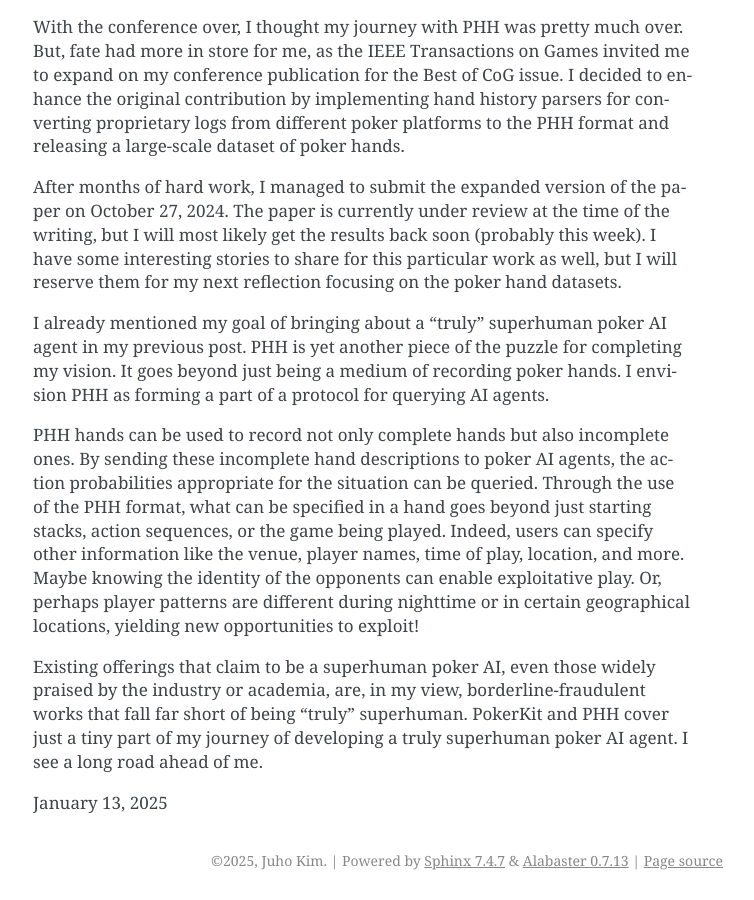
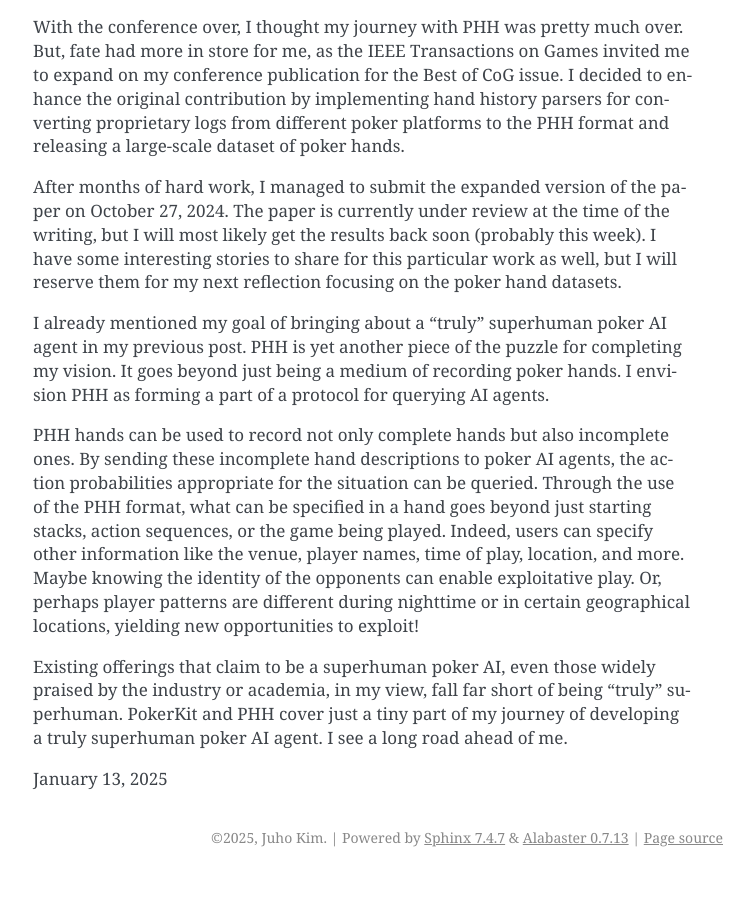
Before and after one commit to AussieSeaweed/personal-website, a Sphinx documentation site: the page built from source/poker-programming/phh-reflection.rst, in a window 1280 px wide and 900 px high, scrolled down 1869 px. Shown: the whole window, without its empty margins (387-1141 px from the left). Built offline with Sphinx 7.4.7, drawn with Linux system fonts in a browser that asks for light colours; after the commit the page ends 2746 px from its top, so only the background shows below that.

Commit message:
Tone down language

```diff
--- a/source/poker-programming/phh-reflection.rst
+++ b/source/poker-programming/phh-reflection.rst
@@ -31,6 +31,6 @@ I already mentioned my goal of bringing about a "truly" superhuman poker AI agen
 
 PHH hands can be used to record not only complete hands but also incomplete ones. By sending these incomplete hand descriptions to poker AI agents, the action probabilities appropriate for the situation can be queried. Through the use of the PHH format, what can be specified in a hand goes beyond just starting stacks, action sequences, or the game being played. Indeed, users can specify other information like the venue, player names, time of play, location, and more. Maybe knowing the identity of the opponents can enable exploitative play. Or, perhaps player patterns are different during nighttime or in certain geographical locations, yielding new opportunities to exploit!
 
-Existing offerings that claim to be a superhuman poker AI, even those widely praised by the industry or academia, are, in my view, borderline-fraudulent works that fall far short of being "truly" superhuman. PokerKit and PHH cover just a tiny part of my journey of developing a truly superhuman poker AI agent. I see a long road ahead of me.
+Existing offerings that claim to be a superhuman poker AI, even those widely praised by the industry or academia, in my view, fall far short of being "truly" superhuman. PokerKit and PHH cover just a tiny part of my journey of developing a truly superhuman poker AI agent. I see a long road ahead of me.
 
 January 13, 2025
```
